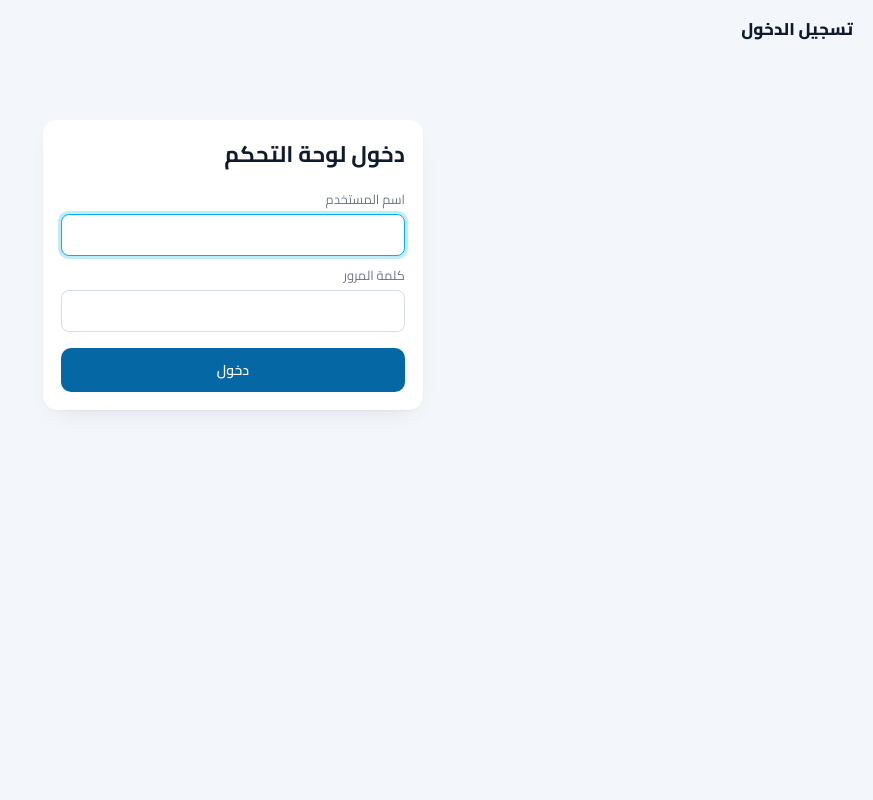
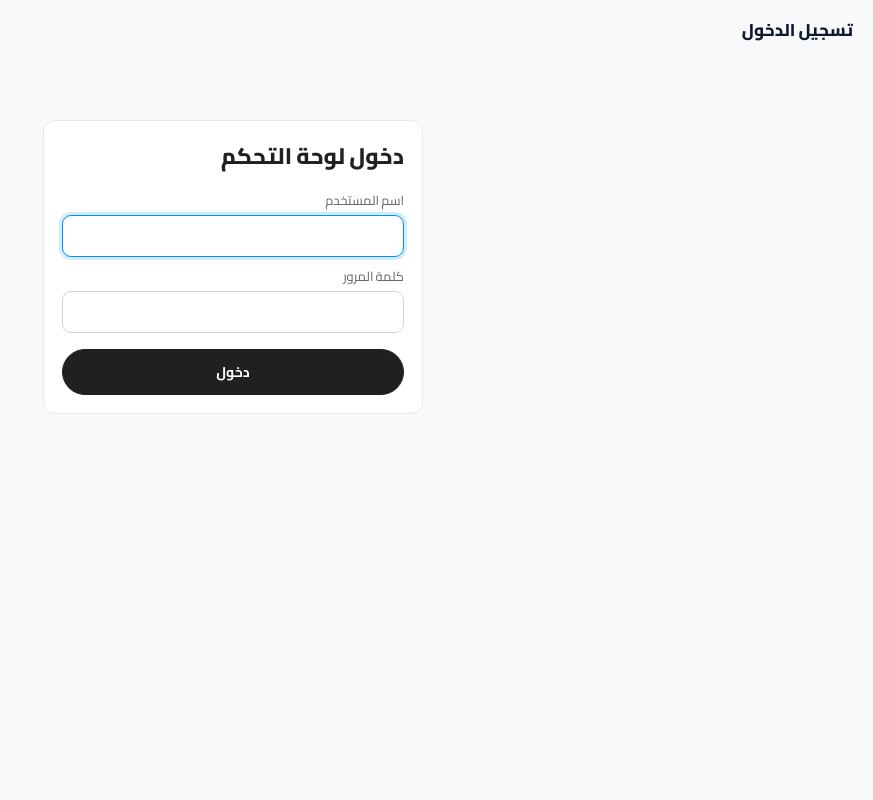
Before and after one commit to 3omarbakkar/visionguardwebsite, a PHP site: page /admin/login.php in a window 1280 px wide. Shown: the whole page, without its empty margins (407-1280 px from the left). Run offline with PHP 8.4, Linux system fonts and the light colour scheme; some libraries are stand-ins or nearby versions.

Commit message:
Restyle admin panel with the DESIGN.md system
- add admin/vg-admin.css (loaded last from layout_top.php and staff_login.php):
  light sidebar with ink active pill, flat 1px cards, filled dark / ghost pill
  buttons, pill tabs and badges, mist table headers, 9px inputs, Plus Jakarta
  Sans + Cairo. Order status stripes and KPI tones are kept.
- presentational only: no markup, form, permission or route changes

Co-Authored-By: Claude Sonnet 5.5 <noreply@anthropic.com>
Claude-Session: https://claude.ai/code/session_01Mi4tJNHbvj8VDf8yXbU2tz

```diff
--- a/admin/includes/layout_top.php
+++ b/admin/includes/layout_top.php
@@ -318,6 +318,8 @@ main{color:#0f1b2d}
 
 /* vg-burger-fix */.vg-head button{color:#0f1b2d !important;background:#fff !important;border:1px solid #e1e8f1 !important;border-radius:10px}.vg-head button svg{color:#0f1b2d !important}
 </style>
+<link rel="stylesheet" href="https://fonts.googleapis.com/css2?family=Plus+Jakarta+Sans:wght@400..800&display=swap">
+<link rel="stylesheet" href="vg-admin.css?v=<?= (int)@filemtime(dirname(__DIR__) . '/vg-admin.css') ?>">
 </head>
 <body>
 <div class="wrap">
--- a/admin/staff_login.php
+++ b/admin/staff_login.php
@@ -65,6 +65,8 @@ button:hover{background:var(--brand-dark)}
 .foot{margin-top:16px;text-align:center;font-size:13px;color:var(--muted)}
 .foot a{color:var(--brand)}
 </style>
+<link rel="stylesheet" href="https://fonts.googleapis.com/css2?family=Cairo:wght@400;600;700&family=Plus+Jakarta+Sans:wght@400..800&display=swap">
+<link rel="stylesheet" href="vg-admin.css?v=<?= (int)@filemtime(__DIR__ . '/vg-admin.css') ?>">
 </head>
 <body>
 <form class="box" method="post" autocomplete="off">
--- /dev/null
+++ b/admin/vg-admin.css
@@ -0,0 +1,94 @@
+/*
+ * Vision Guard admin - design layer (DESIGN.md tokens, same system as /vg-design.css).
+ * Presentational only; loaded LAST in <head> of layout_top.php and staff_login.php.
+ * It overrides the inline admin styles (many use !important, hence the heavy selectors).
+ * No markup, form field, route, permission or script depends on this file. Delete the <link> to revert.
+ * Functional colours are kept: order-card status stripes, KPI tones, in/out badges.
+ */
+:root{
+  --ink:#202020;--slate:#646464;--bone:#e8e8e8;--cloud:#d4d4d4;--mist:#f8f9fa;--signal:#0091ff;--violet:#6647f0;
+  --a-text:#202020;--a-muted:#646464;--a-border:#e8e8e8;--a-hover:rgba(0,0,0,.045);
+  --a-font:'Plus Jakarta Sans','Cairo',system-ui,-apple-system,'Segoe UI',sans-serif;
+}
+html body{background:var(--mist)!important;color:var(--a-text);font-family:var(--a-font)!important;font-size:15px}
+html body :is(input,select,textarea,button){font-family:var(--a-font)}
+html body :is(h1,h2,h3,h4){font-weight:800;color:var(--a-text)}
+html[lang="en"] body :is(h1,h2){letter-spacing:-.03em}
+html body main{color:var(--a-text)}
+html body main>:is(p,h1,h2){color:var(--a-text)}
+html body .muted,html body label{color:var(--a-muted)}
+
+/* ---- sidebar: white, ink active pill ---- */
+html body nav.side{background:#fff!important;color:var(--a-text)!important;border:0!important;border-inline-start:1px solid var(--a-border)!important;box-shadow:none!important}
+html body nav.side a,html body nav.side summary{color:var(--a-text)!important;border-radius:9999px!important;margin:2px 12px!important;font-weight:600}
+html body nav.side summary{font-weight:700}
+html body nav.side a:hover,html body nav.side summary:hover{background:var(--a-hover)!important;color:var(--a-text)!important}
+html body nav.side a.active{background:var(--ink)!important;color:#fff!important;box-shadow:none!important;font-weight:700}
+html body nav.side svg,html body nav.side .ic{color:inherit!important;stroke:currentColor;opacity:.9}
+html body nav.side details[open]{background:transparent!important;margin:2px 0}
+html body nav.side details a{background:transparent;padding-inline-start:38px}
+html body nav.side .sep{background:var(--a-border)!important}
+html body nav.side h1{background:#fff!important;box-shadow:none!important;border-bottom:1px solid var(--a-border)!important}
+html body nav.side h1::after{color:var(--a-muted)!important}
+
+/* ---- top header ---- */
+html body .vg-head .vg-hb,html body .vg-head a,html body .vg-head .vg-user,html body .vg-head button{background:#fff!important;color:var(--a-text)!important;border:1px solid var(--a-border)!important;border-radius:9999px!important;box-shadow:none!important}
+html body .vg-head .vg-hb:hover,html body .vg-head a:hover{background:var(--a-hover)!important}
+html body .vg-head svg,html body .vg-head .vg-hb svg{color:var(--a-text)!important}
+html body .vg-title{font-family:var(--a-font);font-weight:800}
+
+/* ---- surfaces ---- */
+html body :is(.card,.kpi,.topbar,.vg-box){background:#fff;border:1px solid var(--a-border)!important;border-radius:12px!important;box-shadow:none!important}
+html body .oc{background:#fff;border-top:1px solid var(--a-border)!important;border-bottom:1px solid var(--a-border)!important;border-left:1px solid var(--a-border)!important;border-radius:12px!important;box-shadow:none!important}
+html body .oc:hover,html body a.card:hover,html body .quick a:hover{box-shadow:none!important;transform:none;border-color:var(--ink)!important}
+html body .oc:hover{border-top-color:var(--ink)!important;border-bottom-color:var(--ink)!important;border-left-color:var(--ink)!important}
+html body .vg-box{background:var(--mist)}
+html body .kpis .kpi{border-radius:12px!important;padding:16px 18px 19px}
+html body .kpi b,html body .kval{font-family:var(--a-font);font-weight:800}
+html body .kchip{border-radius:9999px!important}
+html body .quick a{border-radius:12px}
+html body main img{outline:0}
+html body .thumb{border-radius:10px;background:#fff}
+
+/* ---- buttons: filled dark pill / ghost pill ---- */
+html body .btn,html body button.btn,html body a.btn{background:var(--ink);color:#fff;border:1px solid var(--ink);border-radius:9999px;font-weight:700;box-shadow:none}
+html body .btn:hover{background:var(--ink);box-shadow:none;opacity:.88}
+html body .btn.secondary{background:#fff;color:var(--a-text);border:1px solid var(--cloud)}
+html body .btn.secondary:hover{background:var(--a-hover);opacity:1}
+html body .btn.danger{background:#b42318;border-color:#b42318;color:#fff}
+html body .btn:disabled{opacity:.45}
+html body .vg-tabs a,html body .vg-tabs button{background:#fff!important;color:var(--a-text)!important;border:1px solid var(--a-border)!important;border-radius:9999px!important;font-weight:700}
+html body .vg-tabs a:not(.on):hover{background:var(--a-hover)!important}
+html body .vg-tabs a.on,html body .vg-tabs a.active{background:var(--ink)!important;border-color:var(--ink)!important;color:#fff!important}
+html body .vg-tabs a.on b,html body .vg-tabs a.active b{color:inherit}
+
+/* ---- forms ---- */
+html body :is(input[type=text],input[type=number],input[type=email],input[type=tel],input[type=password],input[type=search],input[type=date],select,textarea){border:1px solid var(--cloud);border-radius:9px;background:#fff;color:var(--a-text)}
+html body :is(input,select,textarea):focus-visible{border-color:var(--signal);box-shadow:0 0 0 3px rgba(0,145,255,.18);outline:0}
+html body :is(a,button,summary):focus-visible{outline:2px solid var(--signal);outline-offset:2px}
+html body input[type=checkbox],html body input[type=radio]{accent-color:var(--ink)}
+
+/* ---- tables ---- */
+html body th,html body .card table th,html body .vg-box table th{background:var(--mist);color:var(--a-muted);font-weight:700;font-size:12.5px;border-bottom:1px solid var(--a-border)}
+html body tbody tr:hover,html body .card table tbody tr:hover{background:var(--mist)}
+html body td{border-bottom:1px solid #f0f0f0}
+
+/* ---- pills & messages ---- */
+html body .badge{border-radius:9999px;font-weight:600}
+html body .badge.in{background:rgba(110,231,183,.32);color:#067647}
+html body .badge.out{background:#fde7ec;color:#b42318}
+html body .flash{border-radius:12px;box-shadow:none;font-weight:600}
+html body .flash.ok{background:rgba(110,231,183,.32);color:#067647}
+html body .flash.err{background:#fde7ec;color:#b42318}
+
+/* ---- login (layout_top card) and standalone staff login ---- */
+html body form.box{border-radius:20px;border:1px solid var(--a-border);box-shadow:none;background:#fff}
+html body form.box .tag{background:var(--ink);color:#fff;border-radius:9999px}
+html body form.box button{background:var(--ink);color:#fff;border-radius:9999px;font-weight:700}
+html body form.box button:hover{background:var(--ink);opacity:.88}
+html body form.box input[type=text],html body form.box input[type=password]{border-radius:9px;border-color:var(--cloud)}
+html body form.box input:focus{outline:0;border-color:var(--signal);box-shadow:0 0 0 3px rgba(0,145,255,.18)}
+html body form.box .foot a{color:#0072ce}
+html body form.box .err{background:#fde7ec;color:#b42318;border-radius:12px}
+html body form.box .note{background:rgba(110,231,183,.32);color:#067647;border-radius:12px}
+html body .card .topbar{border:0!important;padding:0;background:transparent}
```
